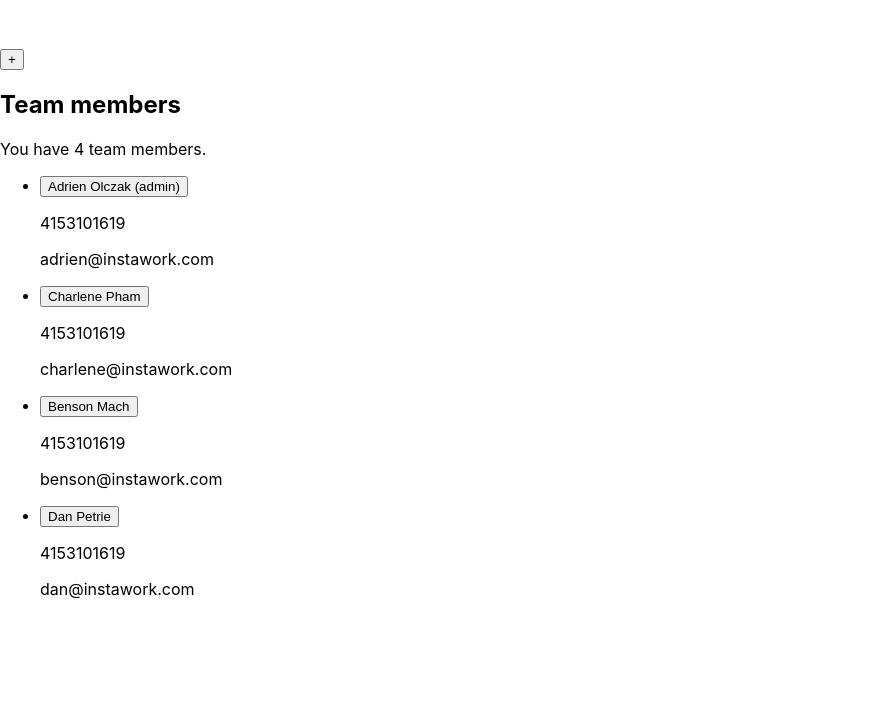
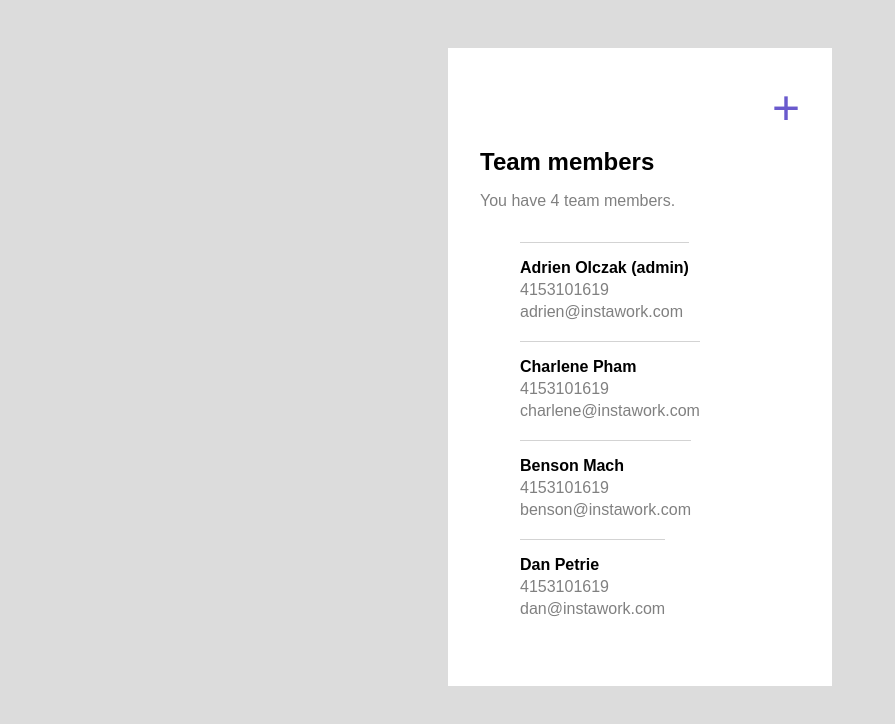
Before and after one commit to huskyhehe/team-member-management-app, a React (Create React App) app: page / in a window 1280 px wide. Shown: the top 724 px of the page, without its empty margins (0-895 px from the left). Built offline with nearby package versions, Linux system fonts and the light colour scheme.

Commit message:
Add styles.css

```diff
--- a/src/styles/styles.css
+++ b/src/styles/styles.css
@@ -1,7 +1,18 @@
-.App {
-    display: flex;
-    align-items: center;
-    margin: 3rem auto;
+body {
+    margin: 0;
+    padding: 0;
+    font-family: sans-serif;
+    background: gainsboro;
+}
+
+ul li {
+    list-style-type: none;
+    padding: 0;
+    margin: 0;
+}
+
+h2 {
+    margin-bottom: 0;
 }
 
 form {
@@ -11,7 +22,85 @@ form {
     width: 20rem;
 }
 
-input {
+button, input {
     font-size: 1rem;
     padding: .5rem;
 }
+
+button:hover {
+    cursor: pointer;
+}
+
+p {
+    color: gray;
+}
+
+.App {
+    display: flex;
+    align-items: center;
+    width: 20rem;
+    margin: 3rem auto;
+    padding: 2rem;
+    background: white;
+}
+
+.view {
+    display: flex;
+    flex-direction: column;
+    width: 20rem;
+}
+
+.cancel-btn, .add-btn, .name-btn {
+    background: none;
+    border: none;
+    padding: 0;
+}
+
+.cancel-btn, .add-btn {
+    font-size: 3rem;
+    height: 3rem;
+    margin-top: 0;
+    color: slateblue;
+    align-self: flex-end;
+}
+
+
+.name-btn {
+    font-weight: bold;
+}
+
+.name-btn:hover {
+    color:slateblue;
+}
+
+.btn-container {
+    display: flex;
+    align-items: flex-end;
+    gap: 2rem;
+    width: min-content;
+    align-self: flex-end;
+}
+
+.delete-btn, .save-btn {
+    margin-top: 2rem;
+    width: 9rem;
+    align-items: flex-end;
+}
+
+.member-entry {
+    width: max-content;
+    border-top: 1px solid lightgray;
+    padding: 1rem 0;
+}
+
+.member-entry p {
+    margin: .25rem 0;
+}
+
+
+.error {
+    font-size: .8rem;
+    color: darkred;
+    margin-top: 0;
+    padding: 0;
+}
```
